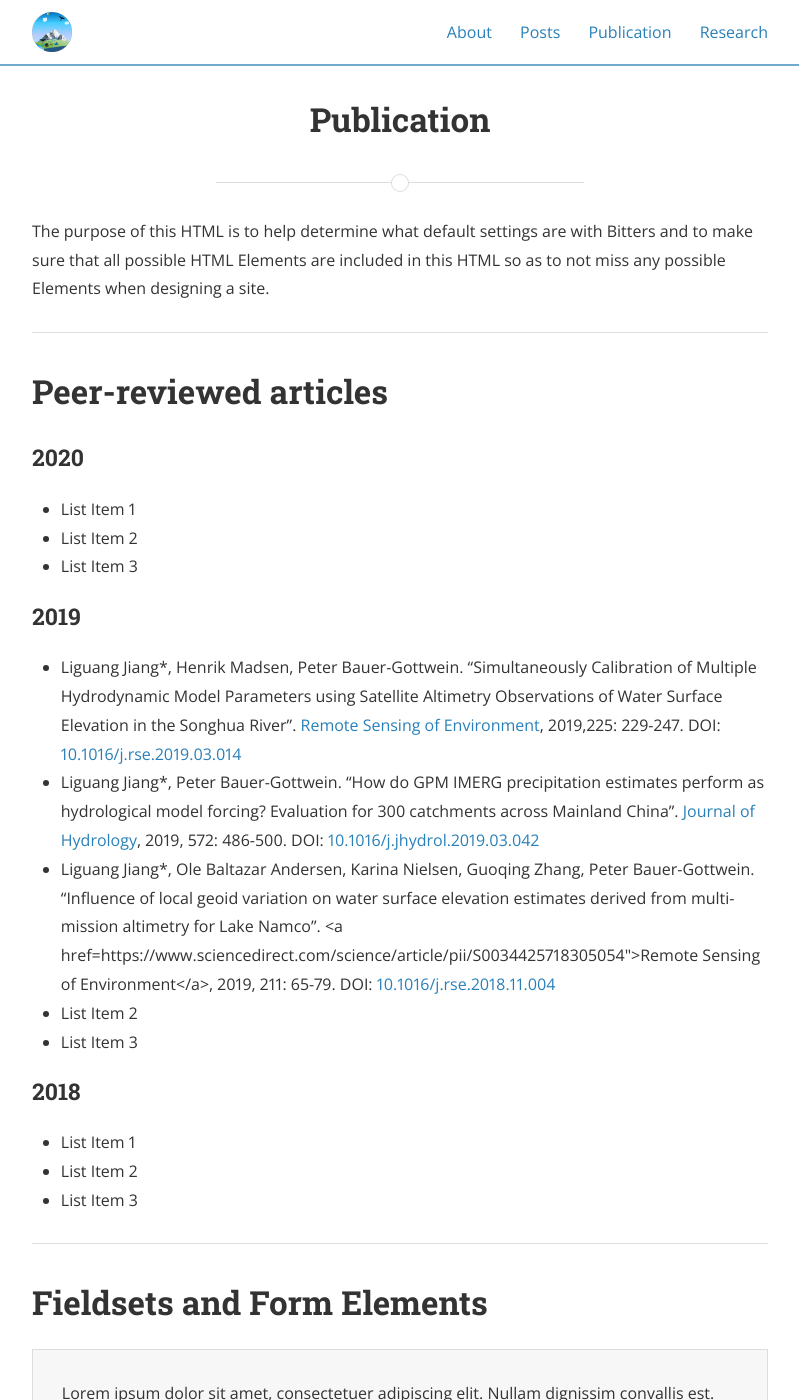
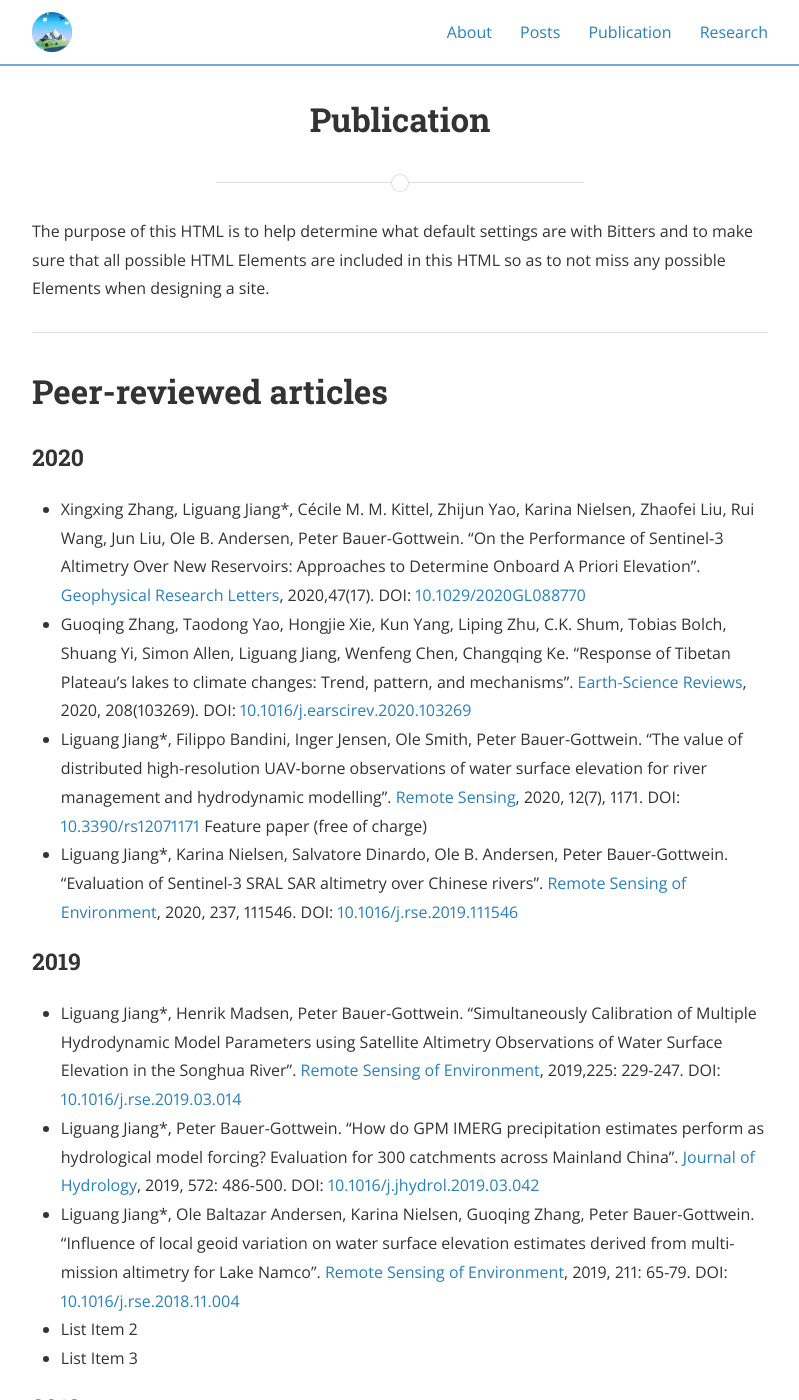
Before and after one commit to 12530/rshydro, a Jekyll site: the page built from publication.md, in a window 1280 px wide and 1400 px high. Shown: the whole window, without its empty margins (240-1039 px from the left). Built offline with Jekyll 4.4.1, drawn with Linux system fonts in a browser that asks for light colours; nearby versions of some CDN libraries.

Commit message:
Update publication.md

```diff
--- a/publication.md
+++ b/publication.md
@@ -13,16 +13,18 @@ main_nav: true
 
 <h3>2020</h3>
 <ul>
-  <li>List Item 1</li>
-  <li>List Item 2</li>
-  <li>List Item 3</li>
+  <li>Xingxing Zhang, Liguang Jiang*, Cécile M. M. Kittel, Zhijun Yao, Karina Nielsen, Zhaofei Liu, Rui Wang, Jun Liu, Ole B. Andersen, Peter Bauer-Gottwein. “On the Performance of Sentinel‐3 Altimetry Over New Reservoirs: Approaches to Determine Onboard A Priori Elevation”. <a href="https://agupubs.onlinelibrary.wiley.com/doi/abs/10.1029/2020GL088770">Geophysical Research Letters</a>, 2020,47(17). DOI: <a href="https://www.doi.org/10.1029/2020GL088770">10.1029/2020GL088770</a></li>
+  <li>Guoqing Zhang, Taodong Yao, Hongjie Xie, Kun Yang, Liping Zhu, C.K. Shum, Tobias Bolch, Shuang Yi, Simon Allen, Liguang Jiang, Wenfeng Chen, Changqing Ke. “Response of Tibetan Plateau’s lakes to climate changes: Trend, pattern, and mechanisms”. <a href="https://www.sciencedirect.com/science/article/pii/S0012825220303159">Earth-Science Reviews</a>, 2020, 208(103269). DOI: <a href="https://doi.org/10.1016/j.earscirev.2020.103269">10.1016/j.earscirev.2020.103269</a></li>
+  <li>Liguang Jiang*, Filippo Bandini, Inger Jensen, Ole Smith, Peter Bauer-Gottwein. “The value of distributed high-resolution UAV-borne observations of water surface elevation for river management and hydrodynamic modelling”. <a href="https://www.mdpi.com/2072-4292/12/7/1171">Remote Sensing</a>, 2020, 12(7), 1171. DOI: <a href="https://doi.org/10.3390/rs12071171">10.3390/rs12071171</a> Feature paper (free of charge) </li>
+  <li>Liguang Jiang*, Karina Nielsen, Salvatore Dinardo, Ole B. Andersen, Peter Bauer-Gottwein. “Evaluation of Sentinel-3 SRAL SAR altimetry over Chinese rivers”. <a href="https://www.sciencedirect.com/science/article/abs/pii/S0034425719305668">Remote Sensing of Environment</a>, 2020, 237, 111546. DOI: <a href="https://doi.org/10.1016/j.rse.2019.111546">10.1016/j.rse.2019.111546 </a></li>
+
 </ul>
 
 <h3>2019</h3>
 <ul>
   <li>Liguang Jiang*, Henrik Madsen, Peter Bauer-Gottwein. “Simultaneously Calibration of Multiple Hydrodynamic Model Parameters using Satellite Altimetry Observations of Water Surface Elevation in the Songhua River”. <a href="https://www.sciencedirect.com/science/article/pii/S0034425719301051">Remote Sensing of Environment</a>, 2019,225: 229-247. DOI: <a href="https://doi.org/10.1016/j.rse.2019.03.014">10.1016/j.rse.2019.03.014</a></li>
 <li>Liguang Jiang*, Peter Bauer-Gottwein. “How do GPM IMERG precipitation estimates perform as hydrological model forcing? Evaluation for 300 catchments across Mainland China”.<a href="https://www.sciencedirect.com/science/article/pii/S0022169419302422"> Journal of Hydrology</a>, 2019, 572: 486-500. DOI: <a href="https://doi.org/10.1016/j.jhydrol.2019.03.042">10.1016/j.jhydrol.2019.03.042</a></li>
-<li>Liguang Jiang*, Ole Baltazar Andersen, Karina Nielsen, Guoqing Zhang, Peter Bauer-Gottwein. “Influence of local geoid variation on water surface elevation estimates derived from multi-mission altimetry for Lake Namco”. <a href=https://www.sciencedirect.com/science/article/pii/S0034425718305054">Remote Sensing of Environment</a>, 2019, 211: 65-79. DOI: <a href="https://www.sciencedirect.com/science/article/pii/S0034425718305054">10.1016/j.rse.2018.11.004</a></li>
+<li>Liguang Jiang*, Ole Baltazar Andersen, Karina Nielsen, Guoqing Zhang, Peter Bauer-Gottwein. “Influence of local geoid variation on water surface elevation estimates derived from multi-mission altimetry for Lake Namco”. <a href="https://www.sciencedirect.com/science/article/pii/S0034425718305054">Remote Sensing of Environment</a>, 2019, 211: 65-79. DOI: <a href="https://www.sciencedirect.com/science/article/pii/S0034425718305054">10.1016/j.rse.2018.11.004</a></li>
 
   <li>List Item 2</li>
   <li>List Item 3</li>
```
